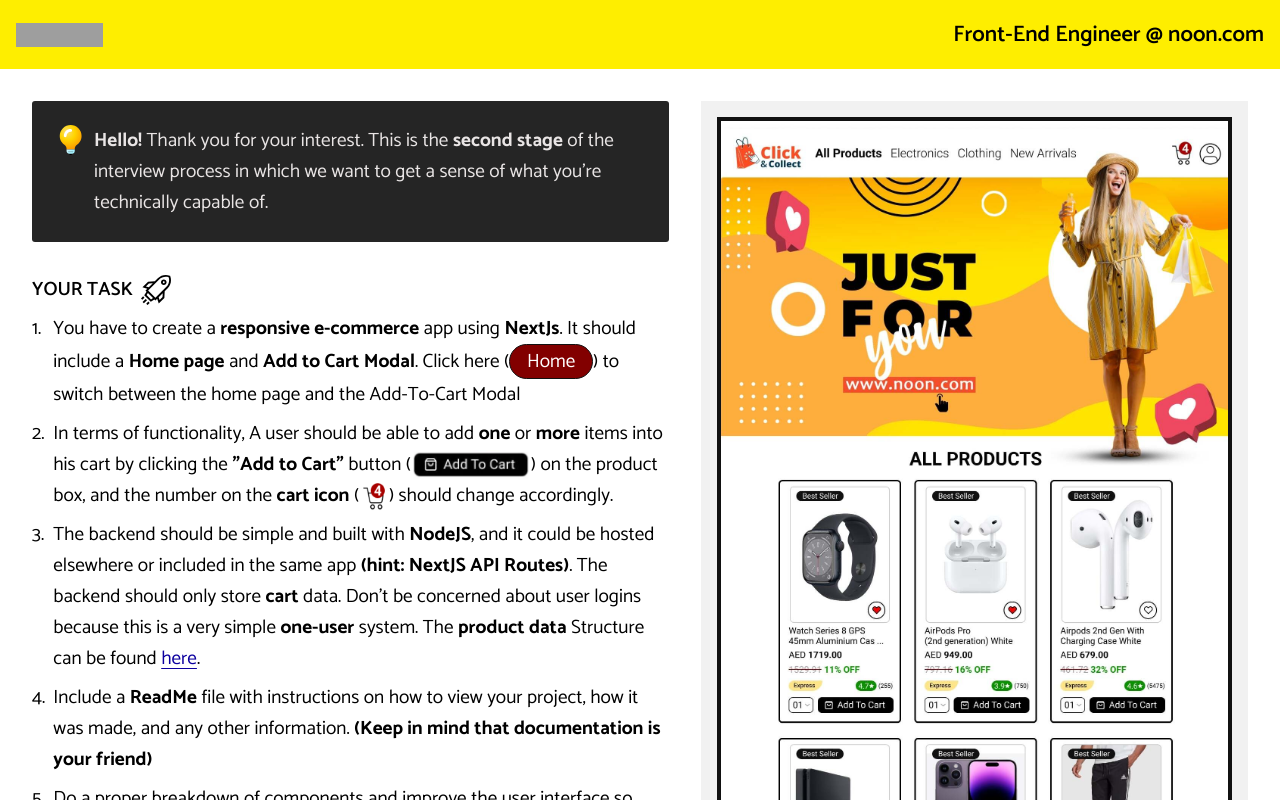
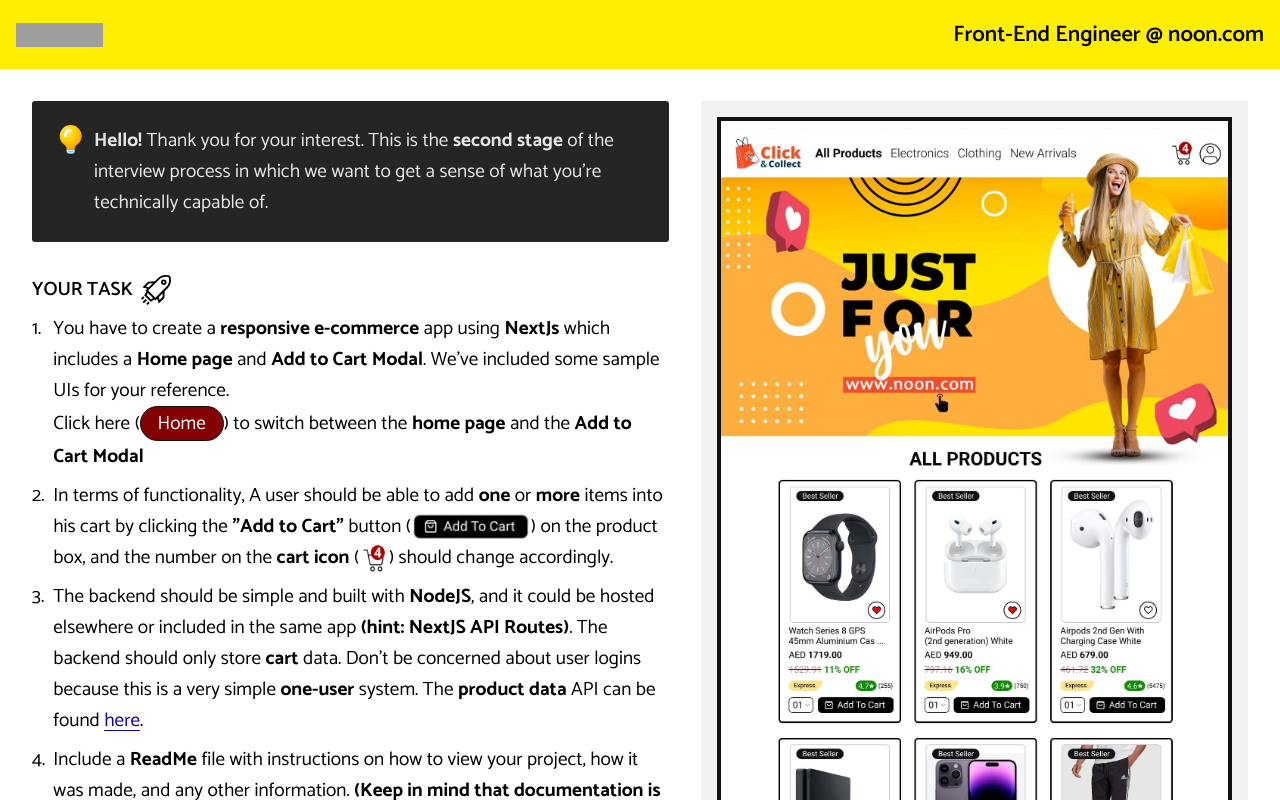
Before and after one commit to SachinKodagoda/Interview-API, a Next.js app: page / in a window 1280 px wide. Built offline with nearby package versions, Linux system fonts and the light colour scheme; grey boxes are pictures that could not be loaded.

Commit message:
clean ups

```diff
--- a/app/components/marking.tsx
+++ b/app/components/marking.tsx
@@ -38,7 +38,9 @@
           round.
         </div>
         <div className={styles.value_added}>
-          <u>Optional points to demonstrate familiarity</u>
+          <u>
+            <b>(Optional) points to demonstrate familiarity</b>
+          </u>
           <ul className={styles.value_added_li}>
             <li>Using NextJs 13+ Features</li>
             <li>Global State Management</li>
--- a/app/components/task.tsx
+++ b/app/components/task.tsx
@@ -18,8 +18,10 @@
         <div className={styles.item_nr}>1.</div>
         <div className={styles.desc_item}>
           You have to create a <b>responsive e-commerce</b> app using{" "}
-          <b>NextJs</b>. It should include a <b>Home page</b> and{" "}
-          <b>Add to Cart Modal</b>. Click here (
+          <b>NextJs</b> which includes a <b>Home page</b> and{" "}
+          <b>Add to Cart Modal</b>. We&apos;ve included some sample UIs for your
+          reference. <br />
+          Click here (
           <button
             type="button"
             className={styles.change_view}
@@ -29,7 +31,8 @@
           >
             {imageName === "home" ? "Home" : "Cart"}
           </button>
-          ) to switch between the home page and the Add-To-Cart Modal{" "}
+          ) to switch between the <b>home page</b> and the{" "}
+          <b>Add to Cart Modal</b>{" "}
         </div>
         <div className={styles.item_nr}>2.</div>
         <div className={styles.desc_item}>
@@ -60,7 +63,7 @@
           <b>(hint: NextJS API Routes)</b>. The backend should only store{" "}
           <b>cart</b> data. Don&apos;t be concerned about user logins because
           this is a very simple <b>one-user</b> system. The <b>product data</b>{" "}
-          Structure can be found{" "}
+          API can be found{" "}
           <Link
             href="/api/products"
             className={styles.cart_item}
```
